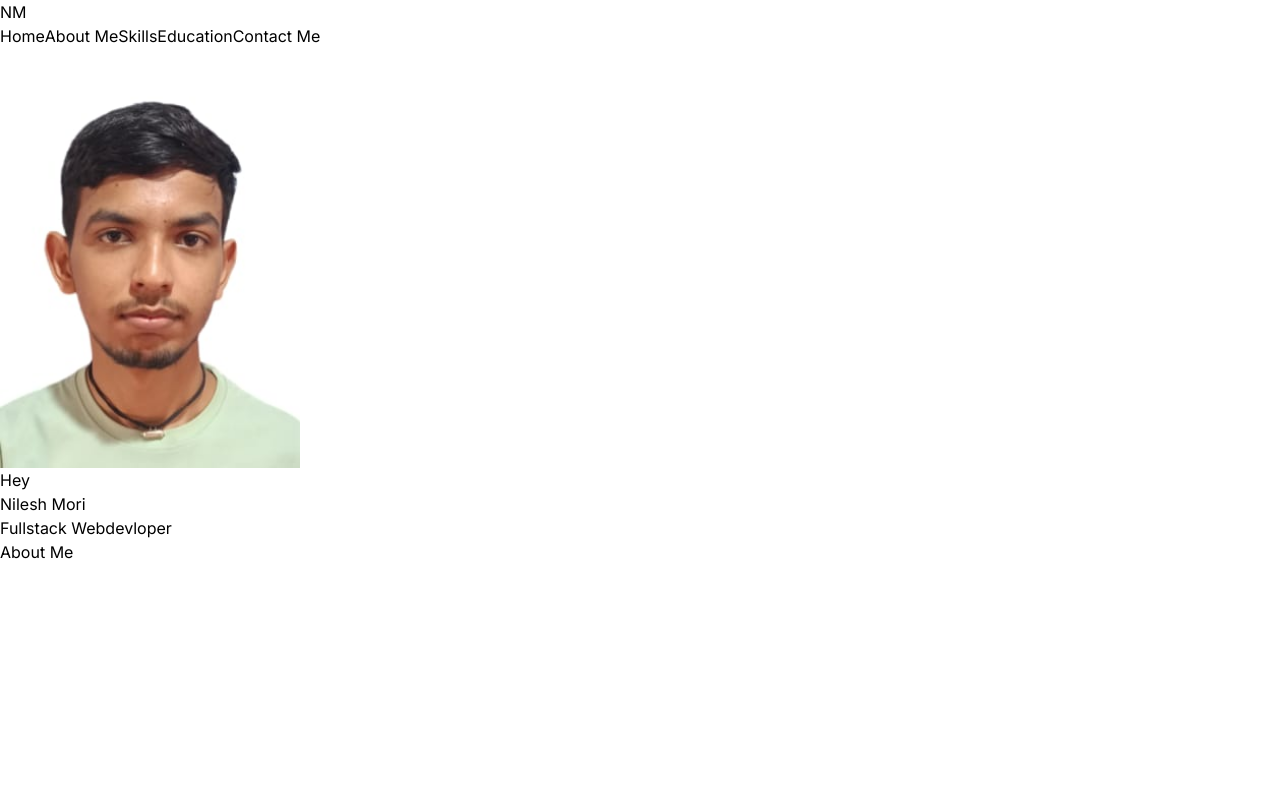
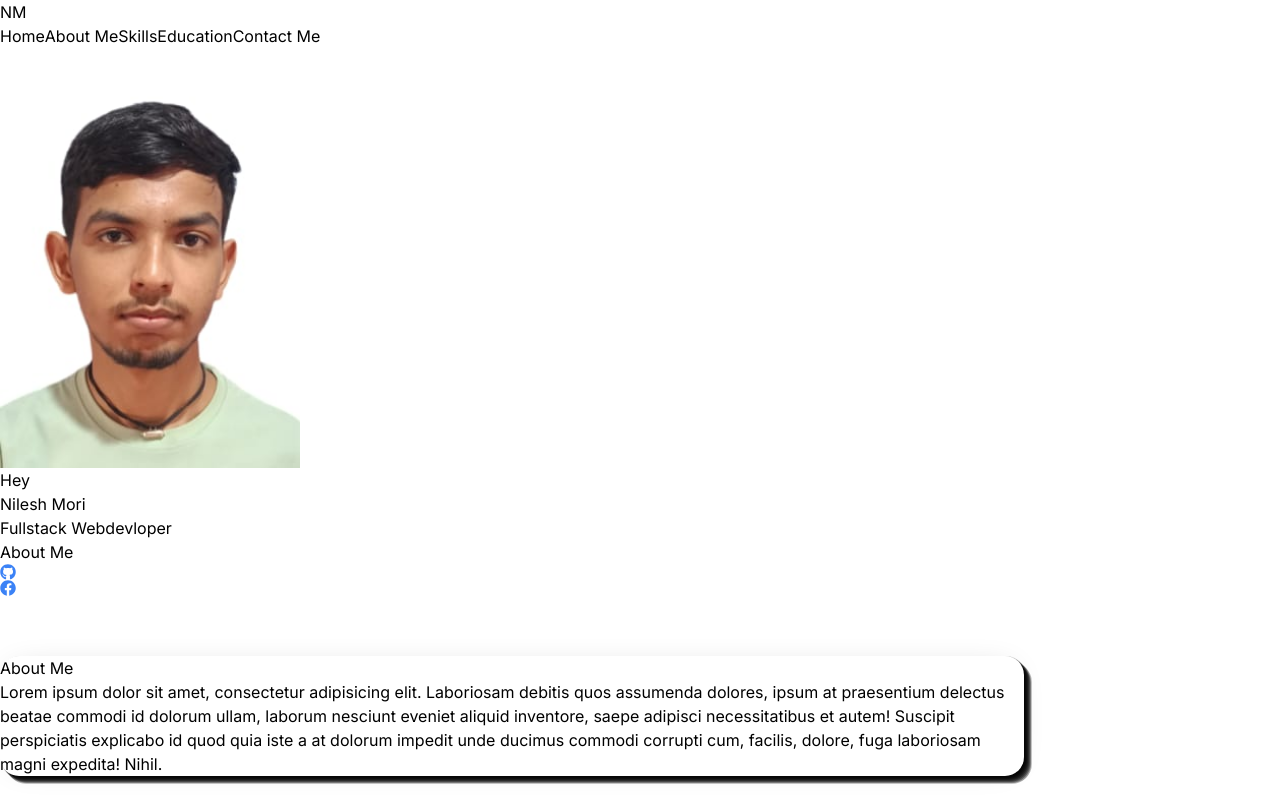
Before and after one commit to nilesh7757/Portfolio, a Next.js app: page / in a window 1280 px wide. Built offline with nearby package versions, Linux system fonts and the light colour scheme.

Commit message:
Icons Added And Layout Change

```diff
--- /dev/null
+++ b/app/components/About.css
@@ -0,0 +1,25 @@
+.AboutMe{
+        position: relative;
+        top: 25px;
+        width: 80%;
+        height: fit-content;
+        background-color: rgba(255, 255, 255, 1);
+        color: #000;
+        border-radius: 19px;
+        box-shadow: 0px 1px 33px -14px rgba(0,0,0,0.2),
+    1px 0px 0px 0px rgba(0,0,0,0.22),
+    1px 2px 0px 0px rgba(0,0,0,0.22),
+    2px 1px 0px 0px rgba(0,0,0,0.22),
+    2px 3px 0px 0px rgba(0,0,0,0.22),
+    3px 2px 0px 0px rgba(0,0,0,0.22),
+    3px 4px 0px 0px rgba(0,0,0,0.22),
+    4px 3px 0px 0px rgba(0,0,0,0.22),
+    4px 5px 0px 0px rgba(0,0,0,0.22),
+    5px 4px 0px 0px rgba(0,0,0,0.22),
+    5px 6px 0px 0px rgba(0,0,0,0.22),
+    6px 5px 0px 0px rgba(0,0,0,0.22),
+    6px 7px 0px 0px rgba(0,0,0,0.22),
+    7px 6px 0px 0px rgba(0,0,0,0.22),
+    7px 8px 0px 0px rgba(0,0,0,0.22),
+    8px 7px 0px 0px rgba(0,0,0,0.22);
+      }
--- /dev/null
+++ b/app/components/AboutMe.js
@@ -0,0 +1,15 @@
+import React from 'react'
+import './About.css'
+
+const AboutMe = () => {
+  return (
+    <>
+    <div className='AboutMe mx-auto my-10 w-[85%]  p-5 bg-white'>
+        <h3 className='text-xl font-bold'>About Me</h3>
+        <div className='pt-2'>Lorem ipsum dolor sit amet, consectetur adipisicing elit. Laboriosam debitis quos assumenda dolores, ipsum at praesentium delectus beatae commodi id dolorum ullam, laborum nesciunt eveniet aliquid inventore, saepe adipisci necessitatibus et autem! Suscipit perspiciatis explicabo id quod quia iste a at dolorum impedit unde ducimus commodi corrupti cum, facilis, dolore, fuga laboriosam magni expedita! Nihil.</div>
+    </div>
+    </>
+  )
+}
+
+export default AboutMe
--- /dev/null
+++ b/app/components/Line.js
@@ -0,0 +1,11 @@
+import React from 'react'
+
+const Line = () => {
+  return (
+    <div className='w-full h-1 relative bottom-[-50px] lg:-bottom-[30px] bg-gray-400'>
+
+    </div>
+  )
+}
+
+export default Line
--- a/app/components/TypedText.js
+++ b/app/components/TypedText.js
@@ -3,6 +3,11 @@
 import { useEffect, useRef } from 'react';
 import Image from 'next/image';
 import HorizontalNav from './HorizontalNav';
+import { FaGithub } from "react-icons/fa";
+import { FaXTwitter } from "react-icons/fa6";
+import { FaFacebook } from "react-icons/fa";
+import { FaLinkedinIn } from "react-icons/fa6";
+import { FaInstagram } from "react-icons/fa";
 import './typedtext.css'
 import { Poppins } from 'next/font/google';
 const inter = Poppins({
@@ -13,22 +18,26 @@ const inter = Poppins({
 const TypedText = ()=>{
   return (
     <>
-    <div className="w-[100%] mx-auto h-[100vh] px-2 items-center lg:justify-between sm:mt-20 flex-col lg:flex">
-    <div className='absolute w-[100vw] lg:w-fit flex flex-col items-center lg:right-20 top-36 lg:mt-[5vh] md:mt-[8vh] sm:mt-[6vh] mt-[0px] object-cover  h-[30px]'>
+    <div className="w-[100%] mx-auto h-[100vh] px-2 items-center lg:justify-between sm:mt-20 lg:mt-0 flex-col lg:flex">
+    <div className='absolute w-[100vw] lg:w-fit flex flex-col items-center lg:right-20 sm:top-16 top-28 lg:mt-[5vh] md:mt-[8vh] sm:mt-[6vh] mt-[0px] object-cover  h-[30px]'>
         <Image
-        className='rounded-full'
+        className='rounded-full size-80 w-52 md:size-fit'
           src={"NileshMori.jpg"}
           width={300}
           height={40}
         />
         </div>
-      <div className="text-4xl items-center text-center w-full lg:w-fit lg:items-start  mt-[500px] absolute lg:left-20  md:text-4xl lg:text-5xl {inter.className} font-bold flex flex-col lg:mt-16 sm:mt-[27rem] mt-[10px] p-10 gap-y-10 sm:gap-y-12">
+      <div className="text-3xl items-center text-center w-full lg:items-start  top-[300px] relative lg:left-20  md:text-5xl {inter.className} font-bold flex flex-col lg:top-16  p-10 gap-y-5 sm:gap-y-12">
         <h1 className='text-purple-700'>Hey</h1>
         <h1>Nilesh <span className='text-blue-500'>Mori</span></h1>
         <h1><span className='text-red-500'>Fullstack</span> Webdevloper</h1>
         <button className='bg-blue-500 hover:bg-blue-800 text-xl w-fit px-5 py-2 rounded-lg text-white'>About Me</button>
-      <div className="contacts">
-
+      <div className="contacts flex gap-x-3">
+          <div className="github"><FaGithub fill='#3b82f6' /></div>
+          <div className="github"><FaFacebook fill='#3b82f6'/></div>
+          <div className="github rounded-full bg-blue-500 w-[1em] h-[1em] flex items-center justify-center"><FaLinkedinIn fill='white' size={"0.7em"} color='white' /></div>
+          <div className="github rounded-full bg-blue-500 flex justify-center items-center w-[1em] h-[1em]"><FaInstagram fill='white' color='white' size={"0.8em"} /></div>
+          <div className="github rounded-full bg-blue-500 flex justify-center items-center w-[1em] h-[1em]"><FaXTwitter fill='white' color='white' size={"0.7em"} /></div>
       </div>
       </div>
 
--- a/app/page.js
+++ b/app/page.js
@@ -3,6 +3,8 @@ import Intro from "./components/Navbar";
 import TypedText from "./components/TypedText";
 import Navbar from "./components/Navbar";
 import Backgroud from "./components/backgroud";
+import Line from "./components/Line";
+import AboutMe from "./components/AboutMe";
 export default function Home() {
   return (
    <>
@@ -10,6 +12,8 @@ export default function Home() {
       <Backgroud/>
       <Navbar/>
       <TypedText/>
+      <Line/>
+      <AboutMe/>
    </main>
    </>
   );
```
